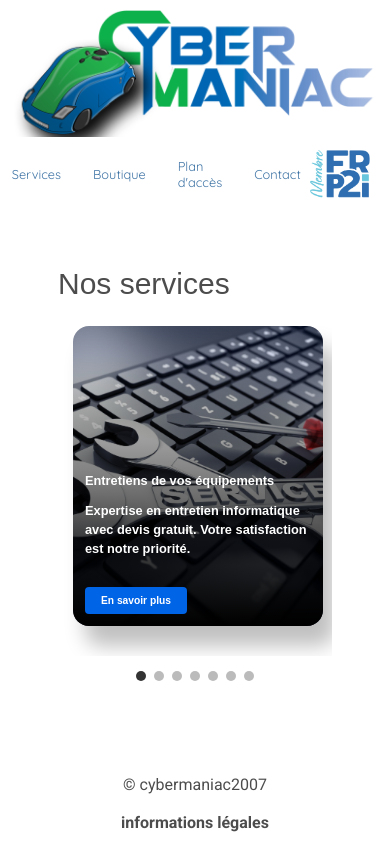
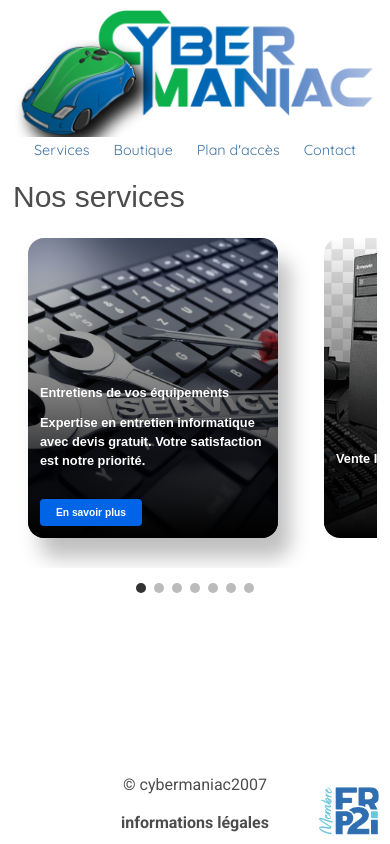
Before and after one commit to quent36987/cybermaniac, a SvelteKit app: page / in a window 390 px wide. Built offline with nearby package versions, Linux system fonts and the light colour scheme.

Commit message:
refacto ux

```diff
--- a/src/routes/+layout.svelte
+++ b/src/routes/+layout.svelte
@@ -13,6 +13,7 @@
 	<footer>
 		<p>© cybermaniac2007</p>
 		<a class="link" href="/condition">informations légales</a>
+		<img src="/logoFRP2I.png" alt="FR2PI" class="FR2PI" />
 	</footer>
 </div>
 
@@ -51,13 +52,18 @@
 		color: var(--color-primary);
 	}
 
+	.FR2PI {
+		display: none;
+		width: 5rem;
+	}
+
 	@media (min-width: 480px) {
 		footer {
 			padding: 12px 0;
 		}
 	}
 
-	@media (max-width: 500px) {
+	@media (max-width: 600px) {
 		.link{
 			position: relative;
 			margin-right: 0;
@@ -66,5 +72,11 @@
 			padding: 12px 0;
 			justify-content: space-between;
 		}
+		.FR2PI {
+			display: block;
+			position: absolute;
+			bottom: 0;
+			right: 0;
+		}
 	}
 </style>
--- a/src/routes/+page.svelte
+++ b/src/routes/+page.svelte
@@ -87,7 +87,7 @@
 </script>
 
 <section class="game-section">
-	<h2 class="line-title">Nos services</h2>
+	<div class="line-title">Nos services</div>
 	<div class="carousel">
 		{#each services as game, index}
 			<div
@@ -123,6 +123,7 @@
 	.line-title {
 		font-family: Century Gothic, Arial, sans-serif;
 		font-size: 30px;
+		margin-bottom: var(--spacing-l);
 	}
 	.line-title::before,
 	.line-title::after {
@@ -237,7 +238,7 @@
 		background-color: #333;
 	}
 
-	@media (max-width: 500px) {
+	@media (max-width: 650px) {
 		.item {
 			width: 150px;
 			height: 300px;
@@ -261,5 +262,8 @@
 		.item.active {
 			width: 250px;
 		}
+		.game-section {
+			padding: 5px 5px;
+		}
 	}
 </style>
--- a/src/routes/Header.svelte
+++ b/src/routes/Header.svelte
@@ -26,6 +26,12 @@
 			link: 'impression3d#consommables'
 		}
 	];
+	let isDropdownOpen = false;
+	function handleLinkClick(event, url) {
+		event.preventDefault();  // Empêche la navigation immédiate
+		isDropdownOpen = false; // Ferme le dropdown
+		location.href = url;    // Navigue vers l'URL programmatically
+	}
 </script>
 
 <header>
@@ -37,11 +43,15 @@
 
 	<div class="media-2">
 		<div class="link">
-			<div class="dropdown">
+			<div class="dropdown" on:click={() => isDropdownOpen = !isDropdownOpen}>
 				<a>Services</a>
-				<div class="dropdown-content">
+				<div class="dropdown-content {isDropdownOpen ? 'show' : ''}">
 					{#each services as service}
-						<a href="/about/{service.link}">{service.title}</a>
+						<a
+								href="/about/{service.link}"
+								on:click={e => handleLinkClick(e, "/about/" + service.link)}>
+							{service.title}
+						</a>
 					{/each}
 				</div>
 			</div>
@@ -65,21 +75,27 @@
 
 	.image {
 		width: 100%;
+		max-width: 30vw;
 	}
 
 
 
 	.logo {
 		width: 30rem;
+
 	}
 
 	.FR2PI{
 		width: 10rem;
 	}
 
-	@media (max-width : 500px) {
+	@media (max-width : 650px) {
 		.FR2PI {
 			width: 5rem;
+			display: none;
+		}
+		.image {
+			max-width: none;
 		}
 	}
 
@@ -87,7 +103,7 @@
 		display: flex;
 		justify-content: space-between;
 		align-items: center;
-
+		flex: 1;
 	}
 
 
@@ -136,7 +152,7 @@
 		color: #4075a6;
 	}
 
-	@media (max-width : 500px) {
+	@media (max-width : 650px) {
 		.media-1 {
 			width: 100%;
 			display: flex;
@@ -148,7 +164,12 @@
 			padding: 0.5rem 3%;
 		}
 		.link {
-			font-size: 0.8rem;
+			font-size: 0.9rem;
+			gap: 1.5rem;
 		}
 	}
+
+	.dropdown-content.show {
+		display: block;
+	}
 </style>
--- a/src/routes/about/domicile/+page.svelte
+++ b/src/routes/about/domicile/+page.svelte
@@ -1,8 +1,7 @@
 <script>
-	// Votre script JavaScript si nécessaire
 </script>
 
-<div class="content-wrapper">
+<div class="content-wrapper" >
 	<div class="title">Déplacement à domicile</div>
 
 	<div class="page">
--- a/src/routes/about/entretiens/+page.svelte
+++ b/src/routes/about/entretiens/+page.svelte
@@ -74,7 +74,10 @@
 			padding: var(--spacing-m);
 		}
 		.title {
-			font-size: 1.2rem;
+			font-size: 1rem;
+		}
+		.desc {
+			font-size: 0.9rem;
 		}
 	}
 </style>
--- a/src/routes/contact/+page.svelte
+++ b/src/routes/contact/+page.svelte
@@ -41,7 +41,7 @@
 
     .store-image {
         width: 100%;
-        max-width: 600px;
+
         margin: 0 auto;
         display: block;
         border-radius: 8px;
@@ -67,11 +67,18 @@
     h2 {
         margin-top: 2rem;
         margin-bottom: 1rem;
-        font-size: 1.5rem;
+        font-size: 1.4rem;
         color: #333;
     }
 
     p {
         margin-bottom: 1rem;
     }
+
+    @media(max-width: 650px) {
+        main {
+            line-height: 1;
+            font-size: 0.8rem;
+        }
+    }
 </style>
--- a/src/routes/plan/+page.svelte
+++ b/src/routes/plan/+page.svelte
@@ -14,11 +14,11 @@
 
 	<section class="parking-info">
 		<h2>Possibilité de se garer</h2>
-		<p>Présence de place de parking GRATUITE sur les lieux.</p>
-		<p>Déplacement extérieur le "Lundi, Mercredi ainsi que Vendredi" entre 9h et midi.</p>
+		<p class="p">Présence de place de parking GRATUITE sur les lieux.</p>
+		<p class="p">Déplacement extérieur le "Lundi, Mercredi ainsi que Vendredi" entre 9h et midi.</p>
 	</section>
 
-	<table>
+	<table class="ordi">
 		<thead>
 			<tr>
 				<th />
@@ -54,9 +54,61 @@
 			</tr>
 		</tbody>
 	</table>
+
+
+	<table class="mobile">
+		<thead>
+		<tr>
+			<th></th>
+			<th>MATIN</th>
+			<th>APRES-MIDI</th>
+		</tr>
+		</thead>
+		<tbody>
+		<tr>
+			<td>LUNDI</td>
+			<td>9h00 - 12h00</td>
+			<td>14h00 - 19h00</td>
+		</tr>
+		<tr>
+			<td>MARDI</td>
+			<td>9h00 - 12h00</td>
+			<td>14h00 - 19h00</td>
+		</tr>
+		<tr>
+			<td>MERCREDI</td>
+			<td>9h00 - 12h00</td>
+			<td>14h00 - 19h00</td>
+		</tr>
+		<tr>
+			<td>JEUDI</td>
+			<td>9h00 - 12h00</td>
+			<td>14h00 - 19h00</td>
+		</tr>
+		<tr>
+			<td>VENDREDI</td>
+			<td>9h00 - 12h00</td>
+			<td>14h00 - 19h00</td>
+		</tr>
+		<tr>
+			<td>SAMEDI</td>
+			<td>sur rdv</td>
+			<td>sur rdv</td>
+		</tr>
+		<tr>
+			<td>DIMANCHE</td>
+			<td></td>
+			<td></td>
+		</tr>
+		</tbody>
+	</table>
+
 </div>
 
 <style>
+	iframe {
+		max-width: 90%;
+	}
     .page{
         display: flex;
         flex-direction: column;
@@ -70,7 +122,7 @@
 	table {
 		width: 100%;
 		border-collapse: collapse;
-        max-width: 700px;
+        max-width: min(700px, 80vw);
 	}
 
 	table,
@@ -88,4 +140,26 @@
 	th {
 		background-color: #f2f2f2;
 	}
+	.mobile {
+
+		font-size: 0.6rem;
+	}
+	@media screen and (max-width: 650px) {
+		.ordi {
+			display: none;
+		}
+		.parking-info {
+			font-size: 0.9rem;
+		}
+		.p{
+			font-size: 0.9rem;
+		}
+	}
+	@media screen and (min-width: 650px) {
+		.mobile {
+			display: none;
+
+		}
+	}
+
 </style>
```
